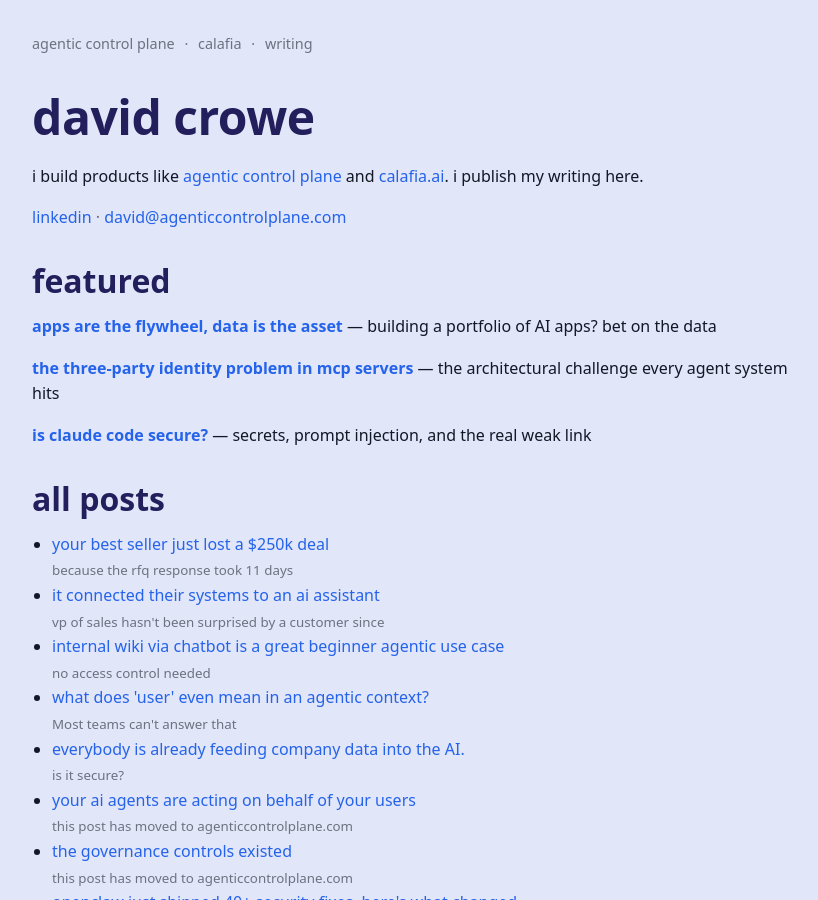
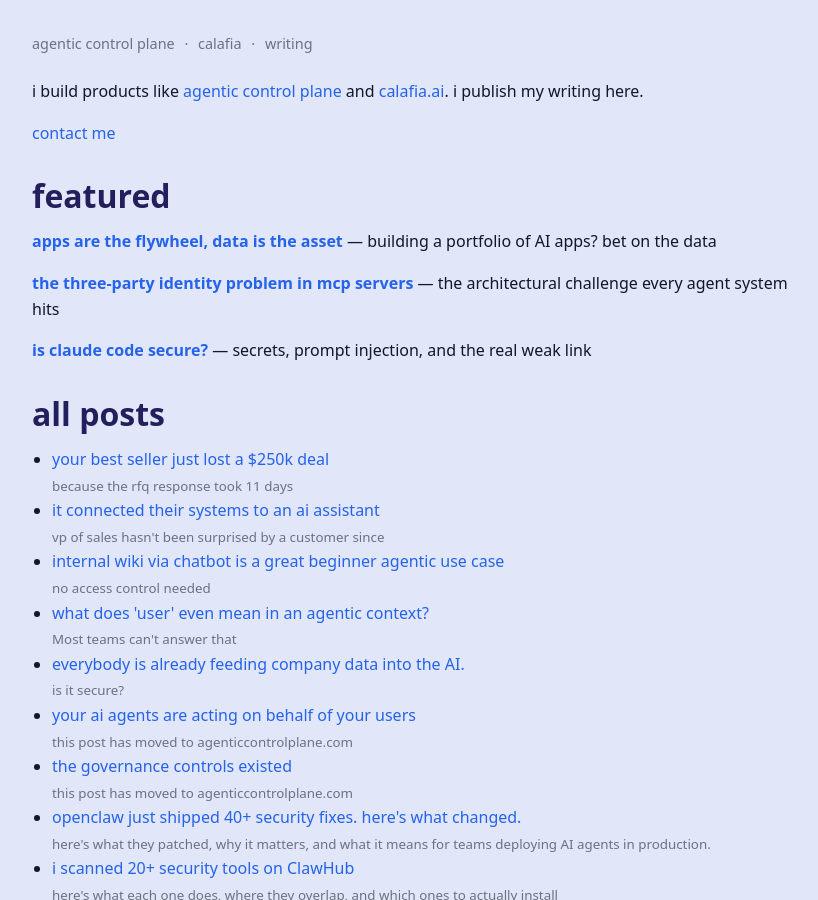
Before and after one commit to davidcrowe/reducibl.com, a Jekyll site: the page built from writing.md, in a window 1280 px wide and 900 px high. Shown: the whole window, without its empty margins (228-1046 px from the left). Built offline with Jekyll 4.4.1, drawn with Linux system fonts in a browser that asks for light colours.

Commit message:
drop name/h1 from homepage; contact me links to linkedin

```diff
--- a/writing.md
+++ b/writing.md
@@ -1,14 +1,12 @@
 ---
 layout: default
-title: david crowe
-description: "david crowe — i build products like agentic control plane and calafia.ai. i publish my writing on applied AI, infrastructure, and building real systems here."
+title: writing
+description: "i build products like agentic control plane and calafia.ai. i publish my writing on applied AI, infrastructure, and building real systems here."
 ---
-
-# david crowe
 
 i build products like [agentic control plane](https://agenticcontrolplane.com) and [calafia.ai](https://calafia.ai). i publish my writing here.
 
-<p style="color: var(--muted);"><a href="https://www.linkedin.com/in/mrdavidcrowe">linkedin</a> · <a href="mailto:david@agenticcontrolplane.com">david@agenticcontrolplane.com</a></p>
+<p style="color: var(--muted);"><a href="https://www.linkedin.com/in/mrdavidcrowe">contact me</a></p>
 
 ## featured
 
```
